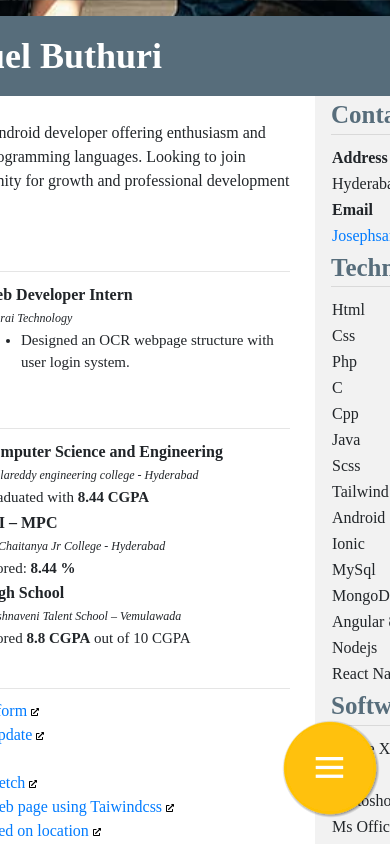
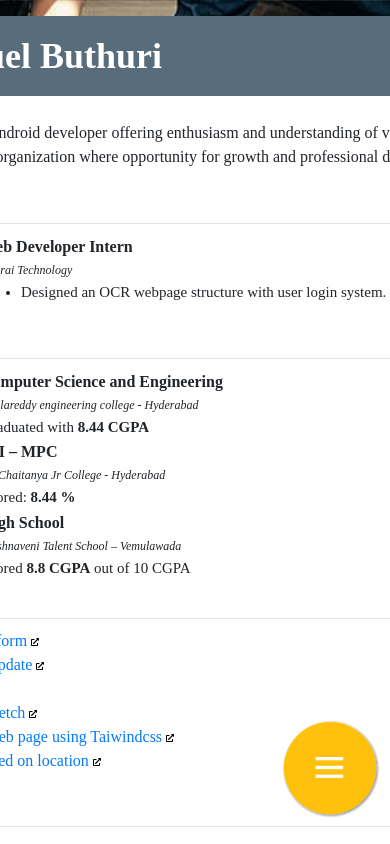
Before and after one commit to BJSamuel/BJSam.github.io, an Angular app: page / in a window 390 px wide. Shown: the top 844 px of the page. Built offline with nearby package versions, Linux system fonts and the light colour scheme.

Commit message:
added media query and removed card width 30rem

```diff
--- a/src/app/main-resume/main-resume.component.scss
+++ b/src/app/main-resume/main-resume.component.scss
@@ -135,24 +135,24 @@ border: 0;
 height: 7px;
 background: linear-gradient(to right,#7dc57c 0,#7dc57c 16.6%,#1295c9 16.6%,#1295c9 33.2%,#815874 33.2%,#815874 49.8%,#fada58 49.8%,#fada58 66.4%,#e15554 66.4%,#e15554 83%,#ff8000 83%,#ff8000 99.6%);
 }
-// @media all and (max-width:900px) {
-//   .card{
-//     width: 30rem !important;
-// .mainContent{
-//   flex-direction: column !important;
-//   .ConnLeft{
-//     width: 100% !important;
-//   }
-//   .ConnRight{
-//     width: 100% !important;
-//   }
-// }
-// }
-// #RSoftwaresTB{
-//   tr{
-//     td:nth-child(even){
-//       padding-left: 9em !important;
-//     }
-//   }
-// }
-// }
+@media all and (max-width:900px) {
+  .card{
+
+.mainContent{
+  flex-direction: column !important;
+  .ConnLeft{
+    width: 100% !important;
+  }
+  .ConnRight{
+    width: 100% !important;
+  }
+}
+}
+#RSoftwaresTB{
+  tr{
+    td:nth-child(even){
+      padding-left: 9em !important;
+    }
+  }
+}
+}
```
